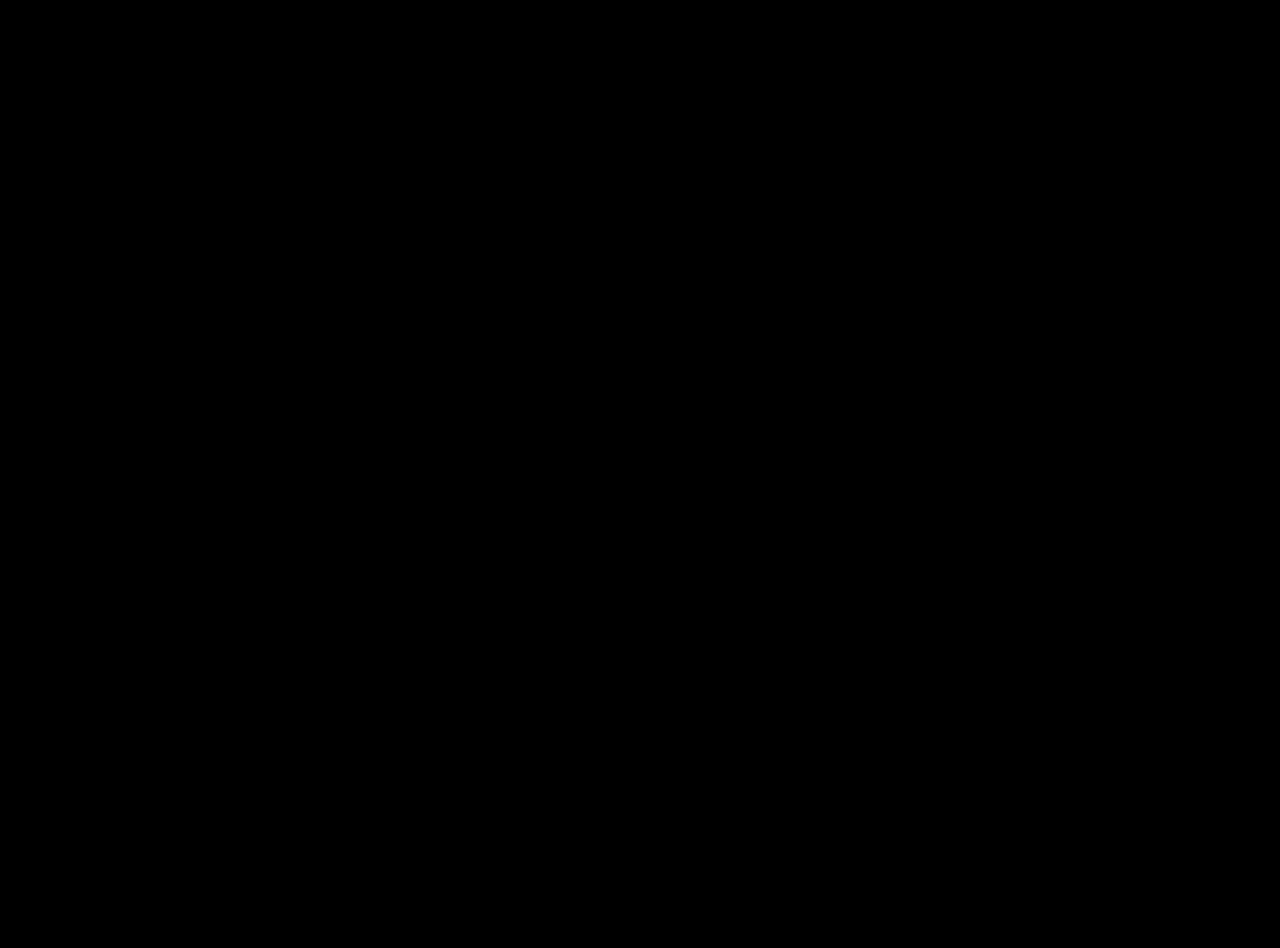
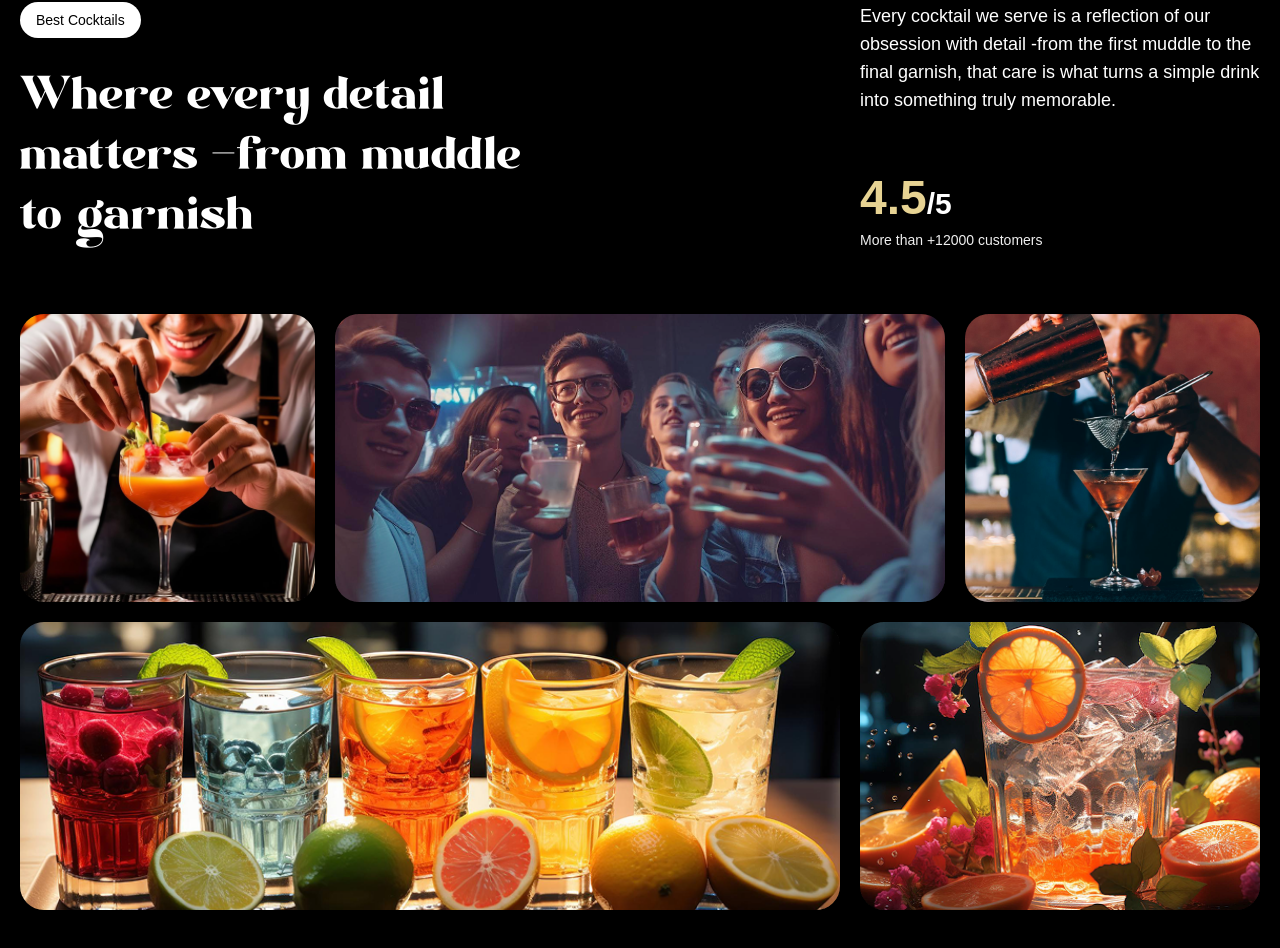
Before and after one commit to moad-cod/gsap-cocktails, a React (Vite) app: page / in a window 1280 px wide. Shown: the part 1710-2658 px from the top of the page. Before the commit the page ends 1600 px from the top, so only its background shows below. Built offline with nearby package versions, Linux system fonts and the light colour scheme; a web font is replaced by a local one.

Commit message:
Implement the About section

```diff
--- a/src/App.jsx
+++ b/src/App.jsx
@@ -4,6 +4,7 @@
 import Navbar from "./components/Navbar.jsx";
 import Hero from "./components/Hero.jsx";
 import Cocktails from "./components/Cocktails.jsx";
+import About from "./components/About.jsx";
 
 
 gsap.registerPlugin(ScrollTrigger, SplitText);
@@ -16,6 +17,7 @@
             <Navbar/>
             <Hero />
             <Cocktails />
+            <About/>
         </main>
     );
 };
--- /dev/null
+++ b/src/components/About.jsx
@@ -0,0 +1,90 @@
+import React from 'react';
+import {useGSAP} from "@gsap/react";
+import {SplitText} from "gsap/all";
+import gsap from "gsap";
+
+const About = () => {
+    useGSAP(() => {
+        const titleSplit = SplitText.create('#about h2', {type: 'words'})
+
+        const scrollTimeline = gsap.timeline({
+            scrollTrigger: {
+                trigger: '#about',
+                start: 'top center'
+            }
+        })
+        scrollTimeline.from(titleSplit.words, {
+            opacity: 0, duration: 1, yPercent: 100, ease: 'expo.out', stagger: 0.02
+        }).from('.top-grid div, .bottom-grid div', {
+            opacity: 0, duration: 1, ease: 'power1.inOut', stagger: 0.04
+        }, '-=0.5')
+    })
+    return (
+        <div id="about">
+            <div className="mb-16 md:px-0 px-5">
+                <div className="content">
+                    <div className="md:col-span-8">
+                        <p className="badge">Best Cocktails</p>
+                        <h2>
+                            Where every detail matters <span className="text-white">-</span>
+                            from muddle to garnish
+                        </h2>
+                    </div>
+                    <div className="sub-content">
+                        <p>
+                            Every cocktail we serve is a reflection of our obsession with detail <span className="text-white">-</span>
+                            from the first muddle to the final garnish, that care is what turns a simple drink into something truly memorable.
+                        </p>
+                        <div>
+                            <p className="md:text-3xl text-xl font-bold">
+                                <span>4.5</span>/5
+                            </p>
+                            <p className="text-sm text-white-100">
+                                More than +12000 customers
+                            </p>
+                        </div>
+                    </div>
+                </div>
+            </div>
+            <div className="top-grid">
+                <div className="md:col-span-3">
+                    <div className="noisy">
+                        <img
+                        src="/images/abt1.png" alt="grid-img-1"
+                        />
+                    </div>
+                </div>
+                <div className="md:col-span-6">
+                    <div className="noisy">
+                        <img
+                        src="/images/abt2.png" alt="grid-img-2"
+                        />
+                    </div>
+                </div>
+                <div className="md:col-span-3">
+                    <div className="noisy">
+                        <img
+                        src="/images/abt5.png" alt="grid-img-3"
+                        />
+                    </div>
+                </div>
+                <div className="md:col-span-8">
+                    <div className="noisy">
+                        <img
+                            src="/images/abt3.png" alt="grid-img-3"
+                        />
+                    </div>
+                </div>
+                <div className="md:col-span-4">
+                    <div className="noisy">
+                        <img
+                            src="/images/abt4.png" alt="grid-img-3"
+                        />
+                    </div>
+                </div>
+            </div>
+        </div>
+    );
+};
+
+export default About;
```
